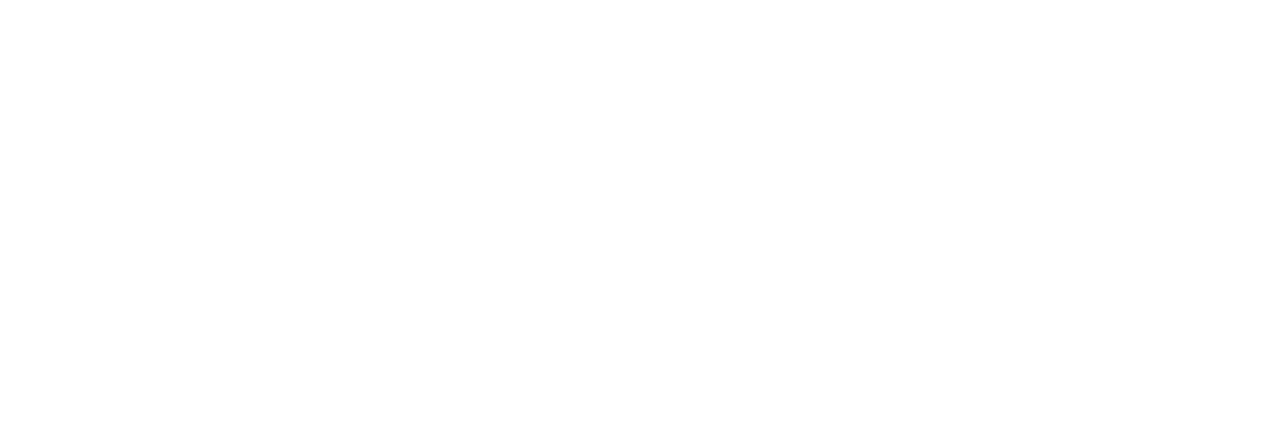
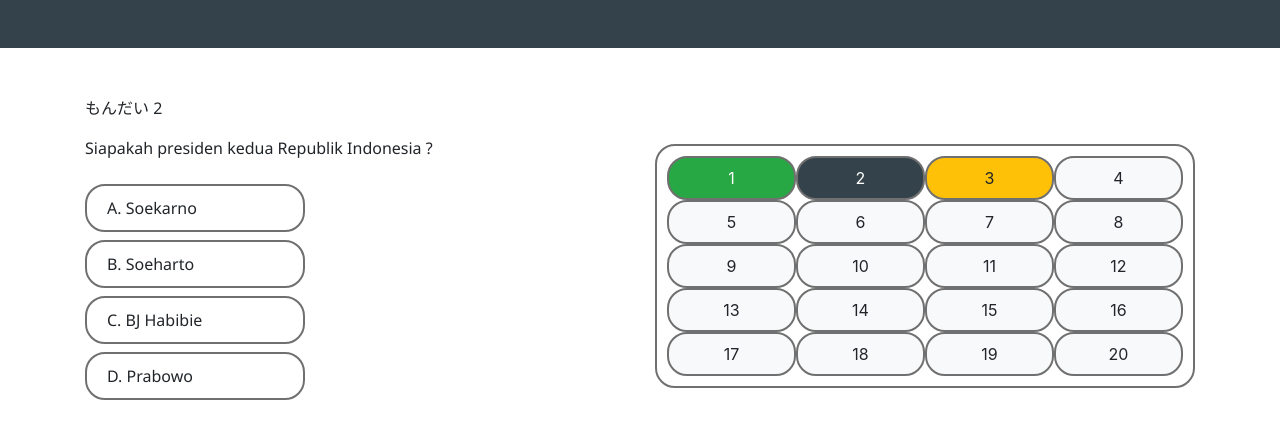
Before and after one commit to DandyMaulana/DandyMaulana.github.io, a plain HTML site: page tampilan_mango/latihan.html in a window 1280 px wide. Drawn offline with Linux system fonts and the light colour scheme.

Commit message:
menyempurnakan halaman latihan mango dan landing page

```diff
--- a/tampilan_mango/asset/css/style.css
+++ b/tampilan_mango/asset/css/style.css
@@ -13,3 +13,81 @@ body {
     padding-left: 5px;
     margin-right: 0px;
 }
+
+.radio-toolbar label {
+    display: block;
+    background-color: white;
+    padding: 10px 20px;
+    /* font-family: 'Segoe UI', Tahoma, Geneva, Verdana, sans-serif; */
+    font-size: 16px;
+    border: 2px solid #707070;
+    border-radius: 20px;
+}
+
+.radio-toolbar input[type="radio"] {
+    opacity: 0;
+    position: fixed;
+    width: 0;
+}
+
+.radio-toolbar input[type="radio"]:checked + label {
+    background-color: #313F49fb;
+    border-color: #707070;
+    color: white;
+}
+
+.radio-toolbar input[type="radio"]:focus + label {
+    border: 2px #444;
+}
+
+.radio-toolbar label:hover {
+    background-color: #dfd;
+}
+
+.soal {
+    font-family: 'Segoe UI', Tahoma, Geneva, Verdana, sans-serif;
+}
+
+.jawaban {
+    margin-right: 20em;
+}
+
+.nomor-soal {
+    display: inline-block;
+    background-color: white;
+    padding: 10px 10px;
+    /* font-family: 'Segoe UI', Tahoma, Geneva, Verdana, sans-serif; */
+    font-size: 16px;
+    border: 2px solid #707070;
+    border-radius: 20px;
+    margin-top: 3em;
+}
+
+.nomor {
+    border: 2px solid #707070;
+    border-radius: 20px;
+    padding: 0.5em;
+}
+
+.btn-activated {
+    background-color: #313F49fb;
+    color: white;
+}
+
+@media (max-width: 768px){
+    .jawaban {
+        margin-right: 5em;
+    }
+}
+
+@media (max-width: 425px){
+    .jawaban {
+        margin-right: 2em;
+    }
+}
+
+@media (max-width: 425px){
+    .jawaban {
+        margin-right: 1em;
+    }
+}
--- a/tampilan_mango/latihan.html
+++ b/tampilan_mango/latihan.html
@@ -14,13 +14,58 @@
     <title>Manga Nihongo</title>
   </head>
   <body>
-    <div class="container">
+    <nav class="navbar navbar-dark" style="height: 3em;background-color: #313F49fb;">
+      <!-- Navbar content -->
+    </nav>
+
+    <div class="container my-5">
       <div class="row">
         <div class="col">
+          <div class="soal">
+            <span>もんだい 2</span>
+            <p class="my-3">Siapakah presiden kedua Republik Indonesia ?</p class="mx-3">
+            <div class="radio-toolbar my-4 jawaban">
+              <input type="radio" id="A" name="radioFruit" value="A">
+              <label for="A">A. Soekarno</label>
 
+              <input type="radio" id="B" name="radioFruit" value="B">
+              <label for="B">B. Soeharto</label>
+
+              <input type="radio" id="C" name="radioFruit" value="C">
+              <label for="C">C. BJ Habibie</label>
+
+              <input type="radio" id="D" name="radioFruit" value="D">
+              <label for="D">D. Prabowo</label>
+            </div>
+          </div>
         </div>
         <div class="col">
-
+          <div class="nomor-soal">
+            <div class="container">
+              <div class="row row-cols-md-4">
+                <button class="btn btn-success nomor text-center">1</button>
+                <button class="btn btn-activated nomor text-center">2</button>
+                <button class="btn btn-warning nomor text-center">3</button>
+                <button class="btn btn-light nomor text-center">4</button>
+                <button class="btn btn-light nomor text-center">5</button>
+                <button class="btn btn-light nomor text-center">6</button>
+                <button class="btn btn-light nomor text-center">7</button>
+                <button class="btn btn-light nomor text-center">8</button>
+                <button class="btn btn-light nomor text-center">9</button>
+                <button class="btn btn-light nomor text-center">10</button>
+                <button class="btn btn-light nomor text-center">11</button>
+                <button class="btn btn-light nomor text-center">12</button>
+                <button class="btn btn-light nomor text-center">13</button>
+                <button class="btn btn-light nomor text-center">14</button>
+                <button class="btn btn-light nomor text-center">15</button>
+                <button class="btn btn-light nomor text-center">16</button>
+                <button class="btn btn-light nomor text-center">17</button>
+                <button class="btn btn-light nomor text-center">18</button>
+                <button class="btn btn-light nomor text-center">19</button>
+                <button class="btn btn-light nomor text-center">20</button>
+              </div>
+            </div>
+          </div>
         </div>
       </div>
     </div>
```
Also changed, not shown: index.html (+3 -0 lines).
